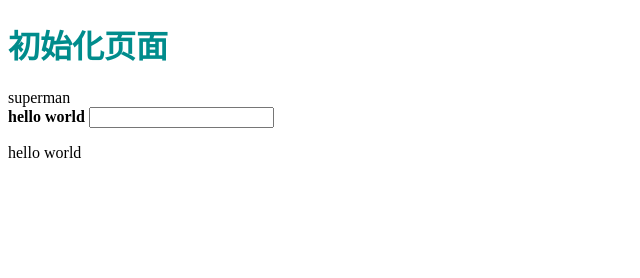
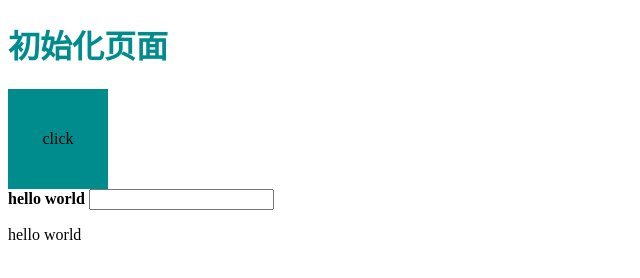
Before and after one commit to DongShengLv/git-11, a plain HTML site: page index.html in a window 1280 px wide. Shown: the whole page, without its empty margins (0-640 px from the left). Drawn offline with Linux system fonts and the light colour scheme.

Commit message:
添加js

```diff
--- a/index.css
+++ b/index.css
@@ -1,3 +1,11 @@
 h1{
     color:#008c8c;
 }
+#btn{
+    width:100px;
+    height:100px;
+    background-color:#008c8c;
+    text-align:center;
+    line-height:100px;
+    user-select: none;
+}
--- a/index.html
+++ b/index.html
@@ -5,15 +5,16 @@
     <meta charset="UTF-8">
     <meta name="viewport" content="width=device-width, initial-scale=1.0">
     <title>Document</title>
-    <link rel="stylesheet" href="/index.css">
+    <link rel="stylesheet" href="./index.css">
 </head>
 
 <body>
     <h1>初始化页面</h1>
-    <div id="btn" class="btn">superman</div>
+    <div id="btn" class="btn">click</div>
     <strong>hello world</strong>
     <input type="text">
     <p>hello world</p>
+    <script type="text/javascript" src="./index.js"></script>
 </body>
 
 </html>
--- /dev/null
+++ b/index.js
@@ -0,0 +1,4 @@
+const btn = document.getElementById("btn");
+btn.onclick = () => {
+  alert("你好 点击成功");
+};
```
